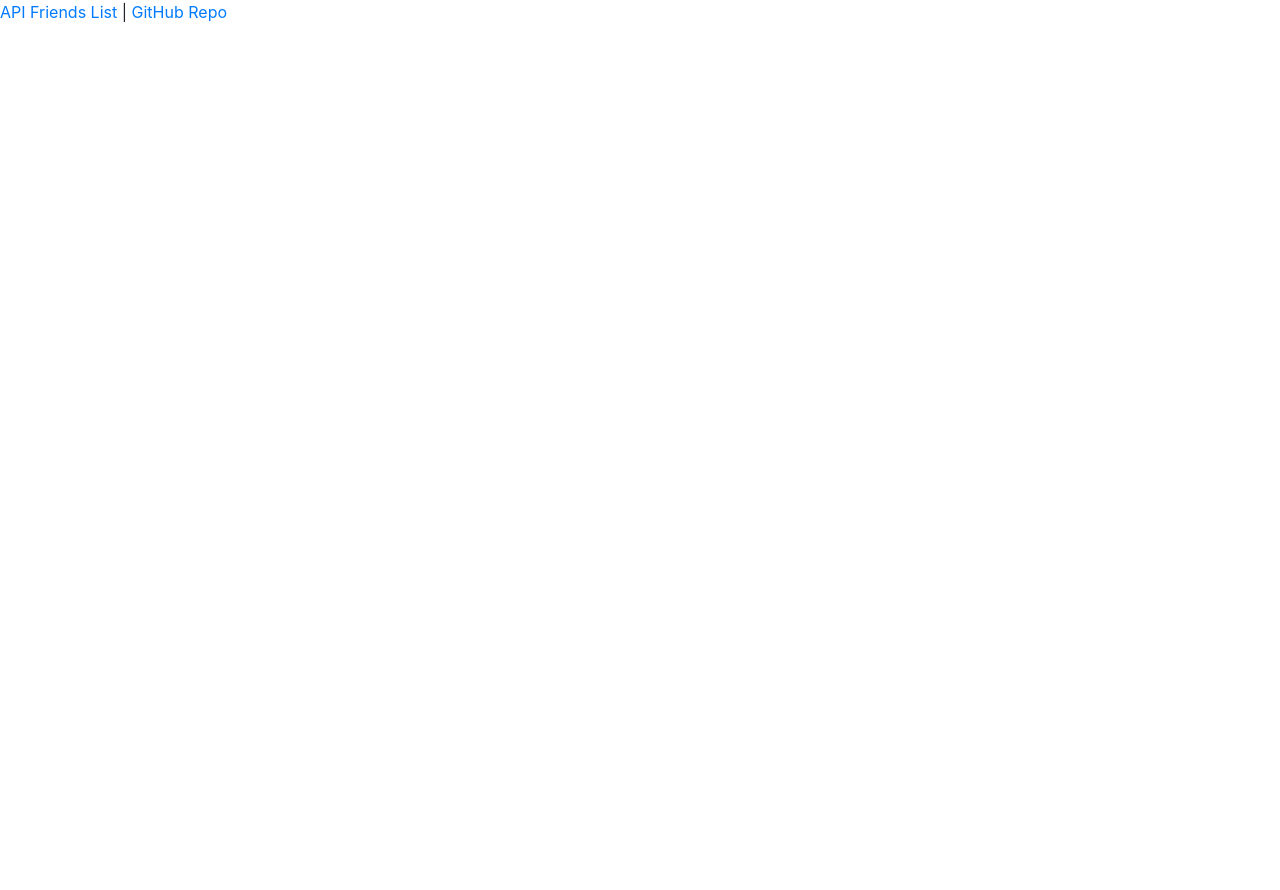
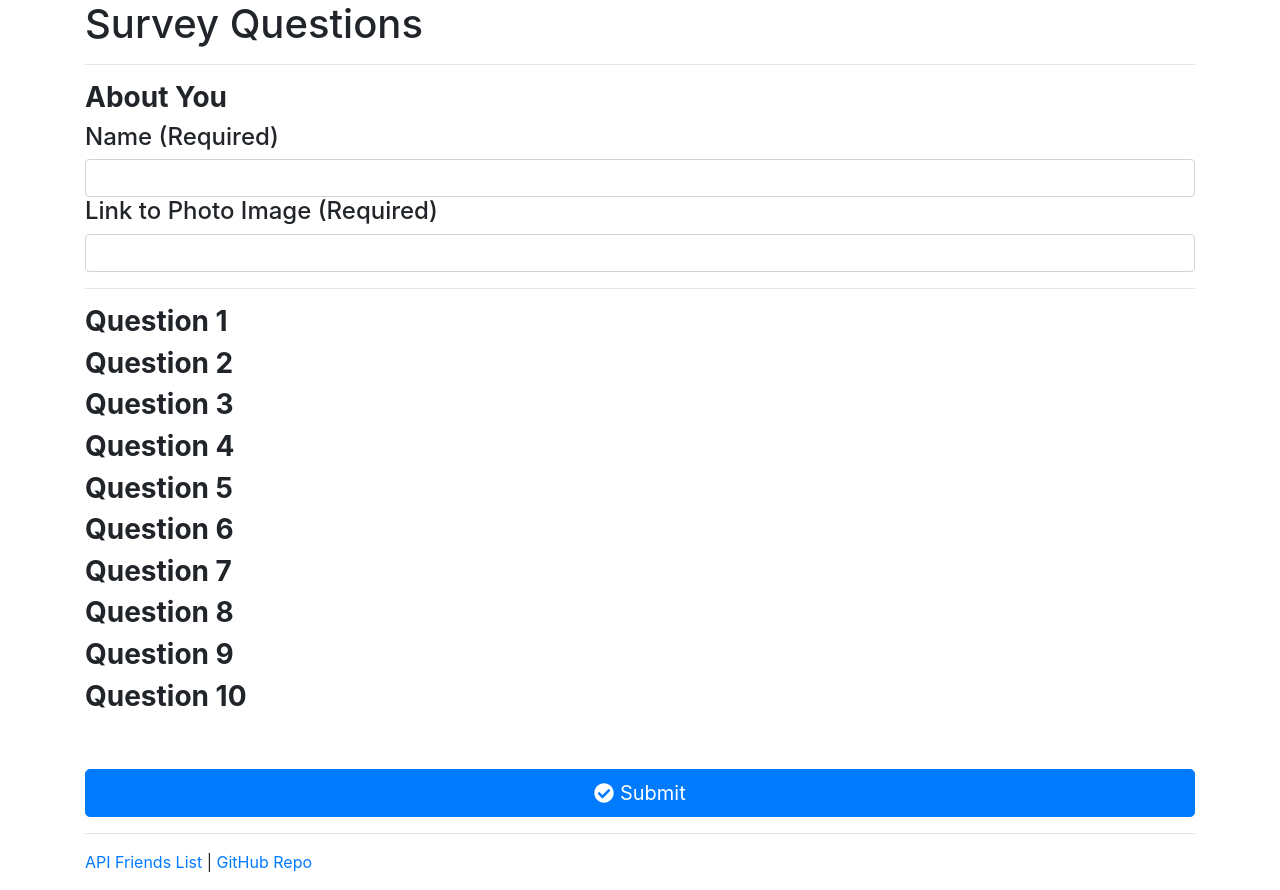
Before and after one commit to w3fl3x/FriendFinder, a website: page app/public/survey.html in a window 1280 px wide. Before the commit the page ends 800 px from the top, so only its background shows below. Drawn offline with nearby package versions, Linux system fonts and the light colour scheme.

Commit message:
Add text box for name and photo link. Add <h3>Question 1</h3> to question 10. Moved footer into div class=container

```diff
--- a/app/public/survey.html
+++ b/app/public/survey.html
@@ -19,11 +19,64 @@
 </head>
 <body>
 
+    <div class="container">
 
+        <header>
+            <h1>Survey Questions</h1>
+        </header>
+        <hr>
 
-    <footer class="footer">
-        <p><a href="/api/friends">API Friends List</a> | <a href="https://github.com/w3fl3x/FriendFinder">GitHub Repo</a></p>
-    </footer>
+        <h3><strong>About You</strong></h3>
+        <h4>Name (Required)</h4>
+        <input type="text" id="name" class="form-control" required>
+
+        <h4>Link to Photo Image (Required)</h4>
+        <input type="text" id="photo" class="form-control" required>
+
+        <hr>
+
+        <h3><strong>Question 1</strong></h3>
+        <h4></h4>
+
+        <h3><strong>Question 2</strong></h3>
+        <h4></h4>
+
+        <h3><strong>Question 3</strong></h3>
+        <h4></h4>
+
+        <h3><strong>Question 4</strong></h3>
+        <h4></h4>
+
+        <h3><strong>Question 5</strong></h3>
+        <h4></h4>
+
+        <h3><strong>Question 6</strong></h3>
+        <h4></h4>
+
+        <h3><strong>Question 7</strong></h3>
+        <h4></h4>
+
+        <h3><strong>Question 8</strong></h3>
+        <h4></h4>
+
+        <h3><strong>Question 9</strong></h3>
+        <h4></h4>
+
+        <h3><strong>Question 10</strong></h3>
+        <h4></h4>
+
+        <br>
+        <br>
+
+        <button type="button" class="btn btn-primary btn-lg btn-block"><i class="fas fa-check-circle"></i> Submit</button>
+
+        <hr>
+
+        <footer class="footer">
+            <p><a href="/api/friends">API Friends List</a> | <a href="https://github.com/w3fl3x/FriendFinder">GitHub Repo</a></p>
+        </footer>
+
+    </div>
 
 </body>
 </html>
```
